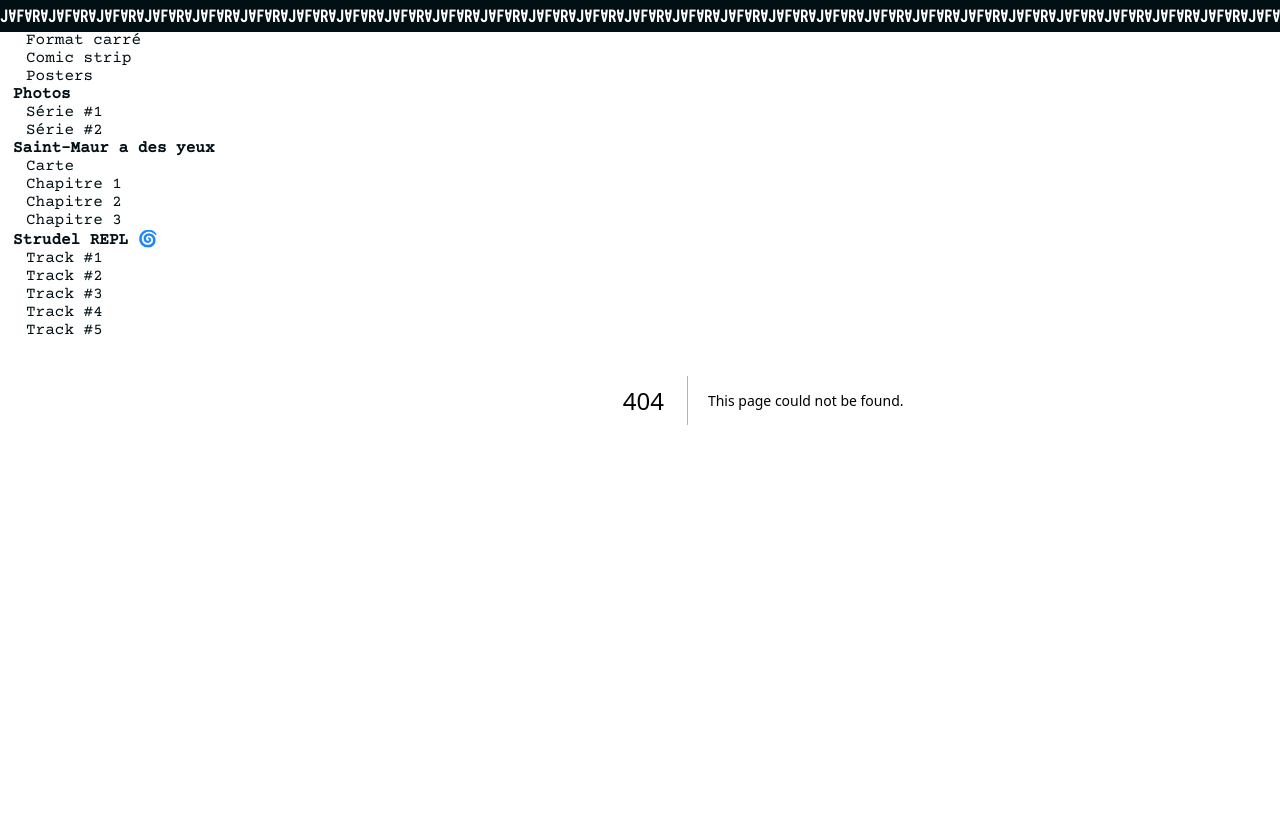
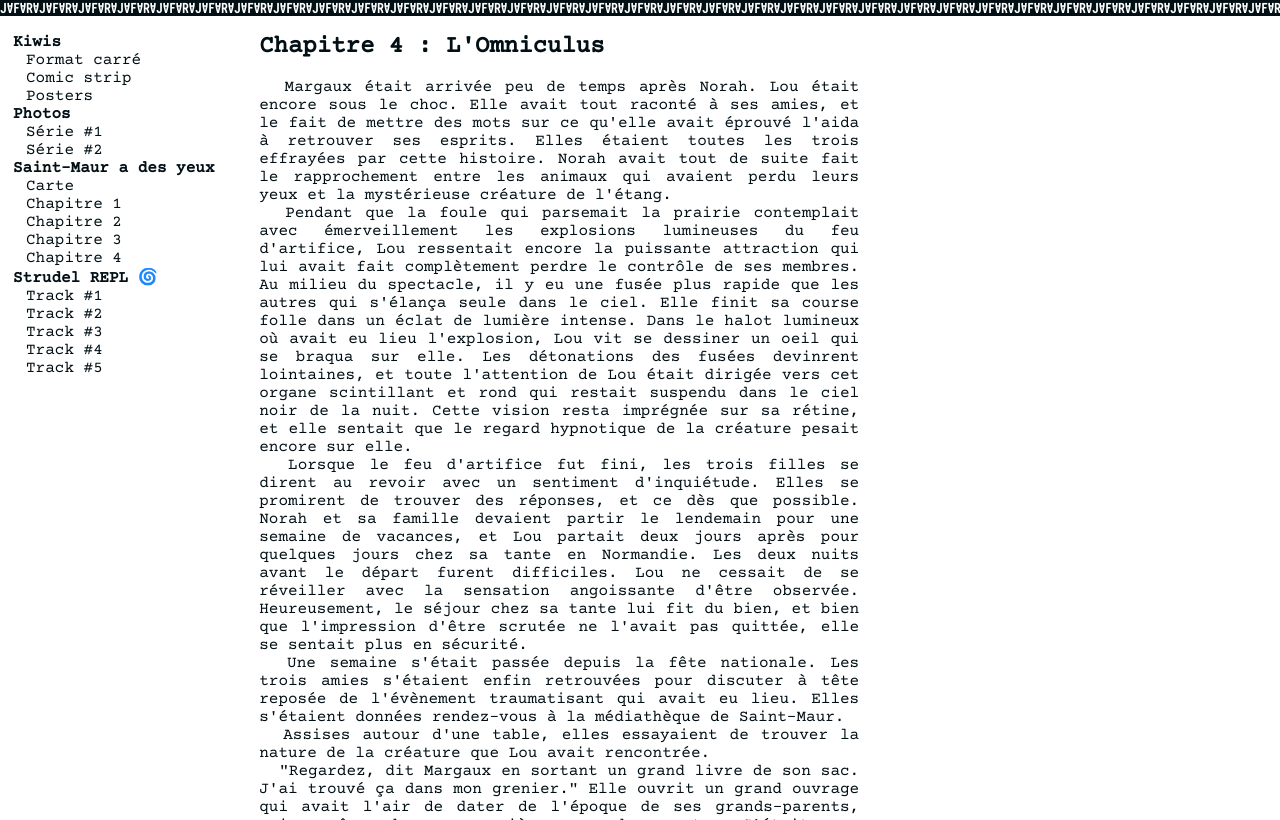
Before and after one commit to jafartouzeau/personnal-website, a Next.js app: page /smady/chapitre4 in a window 1280 px wide. Before the commit this address had no page. Built offline with nearby package versions, Linux system fonts and the light colour scheme.

Commit message:
Smady chapitre 4

```diff
--- a/src/app/globals.css
+++ b/src/app/globals.css
@@ -18,7 +18,7 @@
   --text: #020f15;
 
   --main-padding: 13px;
-  --topbar-height: 40px;
+  --topbar-height: 20px;
 }
 
 ::selection {
--- /dev/null
+++ b/src/app/smady/chapitre4/page.tsx
@@ -0,0 +1,42 @@
+export default function Chapitre4() {
+    return (<div style={{maxWidth:"600px", textAlign:"justify"}}>
+<h2>Chapitre 4 : L'Omniculus</h2>
+<br></br>
+        <p>
+&nbsp;&nbsp;Margaux était arrivée peu de temps après Norah. Lou était encore sous le choc. Elle avait tout raconté à ses amies, et le fait de mettre des mots sur ce qu'elle avait éprouvé l'aida à retrouver ses esprits. Elles étaient toutes les trois effrayées par cette histoire. Norah avait tout de suite fait le rapprochement entre les animaux qui avaient perdu leurs yeux et la mystérieuse créature de l'étang.
+<br></br>&nbsp;&nbsp;Pendant que la foule qui parsemait la prairie contemplait avec émerveillement les explosions lumineuses du feu d'artifice, Lou ressentait encore la puissante attraction qui lui avait fait complètement perdre le contrôle de ses membres. Au milieu du spectacle, il y eu une fusée plus rapide que les autres qui s'élança seule dans le ciel. Elle finit sa course folle dans un éclat de lumière intense. Dans le halot lumineux où avait eu lieu l'explosion, Lou vit se dessiner un oeil qui se braqua sur elle. Les détonations des fusées devinrent lointaines, et toute l'attention de Lou était dirigée vers cet organe scintillant et rond qui restait suspendu dans le ciel noir de la nuit. Cette vision resta imprégnée sur sa rétine, et elle sentait que le regard hypnotique de la créature pesait encore sur elle.
+<br></br>&nbsp;&nbsp;Lorsque le feu d'artifice fut fini, les trois filles se dirent au revoir avec un sentiment d'inquiétude. Elles se promirent de trouver des réponses, et ce dès que possible. Norah et sa famille devaient partir le lendemain pour une semaine de vacances, et Lou partait deux jours après pour quelques jours chez sa tante en Normandie. Les deux nuits avant le départ furent difficiles. Lou ne cessait de se réveiller avec la sensation angoissante d'être observée. Heureusement, le séjour chez sa tante lui fit du bien, et bien que l'impression d'être scrutée ne l'avait pas quittée, elle se sentait plus en sécurité.
+<br></br>&nbsp;&nbsp;Une semaine s'était passée depuis la fête nationale. Les trois amies s'étaient enfin retrouvées pour discuter à tête reposée de l'évènement traumatisant qui avait eu lieu. Elles s'étaient données rendez-vous à la médiathèque de Saint-Maur.
+<br></br>&nbsp;&nbsp;Assises autour d'une table, elles essayaient de trouver la nature de la créature que Lou avait rencontrée.
+<br></br>&nbsp;&nbsp;"Regardez, dit Margaux en sortant un grand livre de son sac. J'ai trouvé ça dans mon grenier." Elle ouvrit un grand ouvrage qui avait l'air de dater de l'époque de ses grands-parents, voire même de ses arrières grands-parents. C'était une encyclopédie animalière illustrée, très riche et pleine de détails anatomiques.
+<br></br>&nbsp;&nbsp;"Tu penses que tu pourrais reconnaître l'oeil que tu as vu ? demanda Margaux à Lou en lui montrant des images d'yeux d'animaux.
+<br></br>- Hum, peut-être, répondit Lou. Ce qui est sûr, c'est que je n'ai pas oublié à quoi il ressemble. Je le vois même en rêve. Enfin, plutôt dans mes cauchemars..."
+<br></br>&nbsp;&nbsp;Lou tourna les pages du livre jusqu'aux animaux qui peuplent sa région. Après quelques minutes d'observation, elle dit :
+<br></br>&nbsp;&nbsp;"Je ne vois aucun oeil qui ressemble à celui que j'ai vu. Je pense qu'on se trompe de piste de toute façon, fit Lou à ses amies. Ce n'était pas un animal ordinaire. Je ne sais même pas si c'était un animal. C'était une expérience, comment dire... surnaturelle, oui c'est ça, surnaturelle. Je pense qu'on doit regarder dans des livres sur les créatures surnaturelles.
+<br></br>- Mais non, répondit Margaux d'un air dédaigneux, ça serait stupide.
+<br></br>- Si je te demande de me citer un animal dans la nature avec qu'un seul oeil, tu saurais m'en trouver ?" lui demanda Lou. Et, n'attendant pas sa réponse, elle poursuivit : "Par contre, si je te demande de me donner une créature mythologique qui n'a qu'un seul oeil, là ça devient plus facile !"
+<br></br>- Le cyclope ! s'exclama Norah.
+<br></br>- C'est ça, fit Lou en acquieçant de la tête. Mais je ne pense pas que c'en était un, c'était certainement autre chose. C'est pour ça qu'on doit chercher sans perdre de temps !"
+<br></br>
+<br></br>&nbsp;&nbsp;Elles se levèrent et allèrent faire un tour dans la médiathèque pour réunir tous les livres traitant de monstres, de légendes, de mythologies, de cryptozoologie et autres textes issus de l'imagination humaine. Elles passèrent toute la journée à tourner des pages, scrutant chaque légende avec une créature pourvue d'un seul oeil ou relatant de disparition d'yeux. Elles en trouvèrent, mais bien que ces histoires partageaint des similitudes avec ce qu'elles avaient vécu, aucune ne correspondait tout à fait. Ayant épuisé toute la pile de livre qu'elles avaient selectionnés, elle firent découragées.
+<br></br>&nbsp;&nbsp;"Hé ! s'écria Margaux tout à coup. On peut utiliser l'ordinateur de la médiathèque pour faire des recherches sur Internet ! Là c'est sûr qu'on va trouver." Elles se précipitèrent devant une machine et ouvrirent le navigateur. Elles commencèrent par taper les mots clés "créature à un oeil", ou encore "monstre à un oeil hypnotique", mais les résultats qui sortaient n'étaient pas très concluants.
+<br></br>&nbsp;&nbsp;Puis, à force de cliquer d'un lien à un autre, elles se trouvèrent devant un site intitulé "Fondation Mondiale du Recensement des Cryptides". Ce site était un wiki, c'est à dire une grande encyclopédie en ligne, qui se décrit de la manière suivante : "La Fondation Mondiale du Recensement des Cryptides, ou FMRC, est une organisation participative dont le but est d'alimenter et maintenir une base de données recensant des créatures mystiques rencontrées à travers le monde." Par chance, il y avait la possibilité de faire des recherches avec des filtres, et notamment à partir de caractéristiques physiques de créatures.
+<br></br>&nbsp;&nbsp;Sans plus attendre, elles parcoururent la liste des créatures qui s'affichèrent après avoir gardé la caractéristique "oeil". Chaque ligne qui défilait était composée d'une image, parfois absente, représentant une créature. À côté se trouvait un nom, la plupart du temps en latin. Après quelques instants, Lou eu un frisson lorsqu'elle reconnu l'oeil sur une image qui venait d'apparaitre. "C'est ça !" s'écria-t-elle en la montrant du doigt. Margaux, qui tenait la souris, cliqua, et une page descriptive s'afficha. Norah lu à voix haute :
+<br></br>&nbsp;&nbsp;"<i>Omniculus Parasitus. Région du monde : Europe et Asie. Premier recensement : XVème siècle. Description : L'Omniculus Parasitus est un être parasite qui a pour hôte les êtres humains. Il a l'apparence d'un oeil, prolongé de filaments nerveux qui lui permettent de se fixer à son hôte. Il se loge dans la bouche, en la maintenant ouverte, et prend le contrôle du corps de l'hôte en envahissant son système nerveux. Contrairement à la plupart des parasites, l'Omniculus n'a pas pour motivation l'alimentation ou la reproduction par l'intermédiaire de son hôte. L'Omniculus ne cherche qu'une chose : tout voir. Une fois qu'il a trouvé un premier hôte, il peut propager sa vision en parasitant d'autres hôtes avec des yeux, souvent provenant d'animaux, et à travers lesquels il peut se connecter pour avoir une vision ubiquitaire.</i>" Les filles faisaient une grimace en imaginant un parasite dans leur bouche. Norah poursuivit : "<i>L'Omniculus a une caractéristique propre, qui est le regard persuasif. Son oeil possède une force d'attraction puissante, capable de prendre le contrôle d'une personne afin de l'attirer vers lui, dans le but d'en faire un nouvel hôte. L'Omniculus est très dangereux, et il est nécessaire de l'arrêter le plus tôt possible avant qu'il n'infecte trop de personnes.</i>"
+<br></br>&nbsp;&nbsp;Norah se tut, et les trois filles échangèrent un regard plein d'effroi.
+<br></br>&nbsp;&nbsp;"Tout concorde !" s'exclama Lou. "Les yeux des animaux morts, ce que j'ai vu le soir de la fête nationale, le regard persuasif... L'Omniculus, voilà donc à quoi on a à faire. Mais comment il est apparut ? Et surtout, comment on va faire pour s'en débarasser ?
+<br></br>- Comment ça <i>on</i> ? fit Norah avec inquiétude. On doit prévenir les parents, la police, l'armée ! Tu as entendu ? L'Omniculus est très dan-ge-reux !
+<br></br>- Bien sûr que j'ai entendu, répondit Lou, mais ça dit aussi qu'il faut l'arrêter le plus tôt possible ! Tu imagines le temps qu'on va perdre à devoir leur expliquer tout ce qu'on a vu ? Et tu penses qu'ils vont nous croire aussi facilement ? Non, il vaut mieux qu'on agisse nous même avant que l'Omniculus ne fasse de nouvelles victimes.
+<br></br>- Je suis d'accord avec toi Lou, fit Margaux d'un ton résigné.
+<br></br>- Et comment tu comptes t'y prendre, demanda Norah toujours inquiète.
+<br></br>- On doit monter un plan, répondit Lou."
+<br></br>&nbsp;&nbsp;"On va fermer !" lança une bibliothéquère à leur attention.
+<br></br>&nbsp;&nbsp;"On voit ça demain, fit Margaux en lança un clin d'oeil à Lou". Le lendemain, elles se retrouvaient pour l'anniversaire de Lou.
+
+        </p>
+
+<br></br>
+    </div>
+
+    )
+}
--- a/src/components/side-menu/side-menu.tsx
+++ b/src/components/side-menu/side-menu.tsx
@@ -67,6 +67,11 @@
                         Chapitre 3
                     </Link>
                 </ol>
+                <ol className={styles.sublink}>
+                    <Link href={`/smady/chapitre4`}>
+                        Chapitre 4
+                    </Link>
+                </ol>
 
             <ol className={styles.mainlink}>
                 <Link href={`/strudelrepl`}>
--- a/src/components/topbar/topbar.module.css
+++ b/src/components/topbar/topbar.module.css
@@ -17,7 +17,7 @@
 .container {
   position: relative;
   width: 100%;
-  height: 2rem;
+  height: 1rem;
   overflow: hidden;
   display: flex;
   align-items: center;
@@ -26,6 +26,7 @@
 .w {
   font-family: var(--ff-logo);
   font-weight: 800;
+  font-size: 13px;
   white-space: nowrap;
-  color: #fff;
+  color: #ffffff;
 }
```
